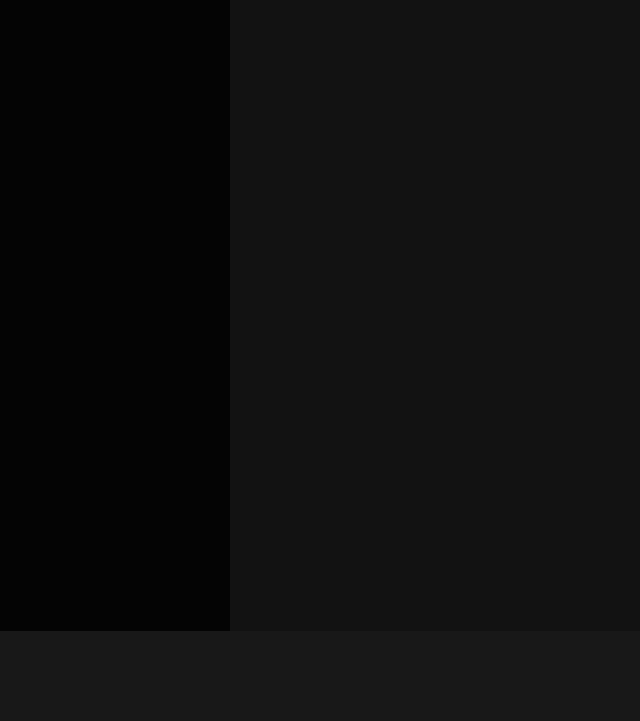
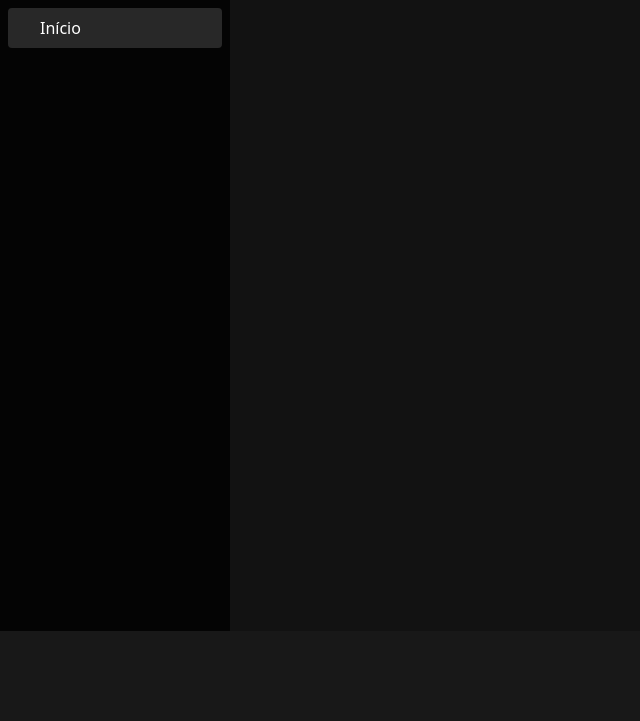
Before and after one commit to pedrorhamon/spotify-bootstrap, a website: page index.html in a window 1280 px wide. Shown: the part 79-800 px from the top of the page, without its empty margins (0-640 px from the left). Drawn offline with nearby package versions, Linux system fonts and the light colour scheme.

Commit message:
adicionando icons

```diff
--- a/css/style.css
+++ b/css/style.css
@@ -1,6 +1,10 @@
 body {
     background-color: #121212;
     box-sizing: border-box;
+}
+
+.nav-bar .navbar-nav .nav-item a:hover{
+    opacity: 1;
 }
 
 .root{
@@ -46,3 +50,26 @@ body {
   width: 131px;
   max-height: 40px;
 }
+
+.nav-bar .navbar-nav {
+    padding: 0 8px;
+}
+
+.nav-bar .navbar-nav .nav-item a {
+    border-radius: 4px;
+    padding: 0 16px;
+    height: 40px;
+    color: #fff;
+    opacity: .6;
+    font-weight: 500;
+}
+
+.nav-bar .navbar-nav .nav-item.active a {
+    background-color: #282828;
+    opacity: 1;
+}
+
+.nav-bar .navbar-nav .nav-item i {
+    font-size: 22px;
+    margin-right: 16px;
+}
--- a/index.html
+++ b/index.html
@@ -7,7 +7,9 @@
     <title>Spotify</title>
 
     <link href="https://cdn.jsdelivr.net/npm/bootstrap@5.0.1/dist/css/bootstrap.min.css" rel="stylesheet" integrity="sha384-+0n0xVW2eSR5OomGNYDnhzAbDsOXxcvSN1TPprVMTNDbiYZCxYbOOl7+AMvyTG2x" crossorigin="anonymous">
+    <link ref="stylesheet" href="node_modules/@fortawesome/fontawesome-free/css/all.min.css"/>
     <link rel="stylesheet" href="css/style.css"/>
+
 </head>
 <body>
     <div class="root">
@@ -15,6 +17,15 @@
             <div class="nav-bar-header d-flex pl-4 pt-4 pb-4">
                 <img class="logo" src="img/logo.svg" alt=""/>
             </div>
+
+            <ul class="navbar-nav">
+                <li class="nav-item active">
+                    <a href="" class="nav-link d-flex align-items-center">
+                        <i class="fas fa-home"></i>
+                        <span>Início</span>
+                    </a>
+                </li>
+            </ul>
         </nav>
         <div class="top-bar">
 
--- /dev/null
+++ b/package.json
@@ -0,0 +1,5 @@
+{
+  "dependencies": {
+    "@fortawesome/fontawesome-free": "^5.15.3"
+  }
+}
```
Also changed, not shown: 1 other file.
